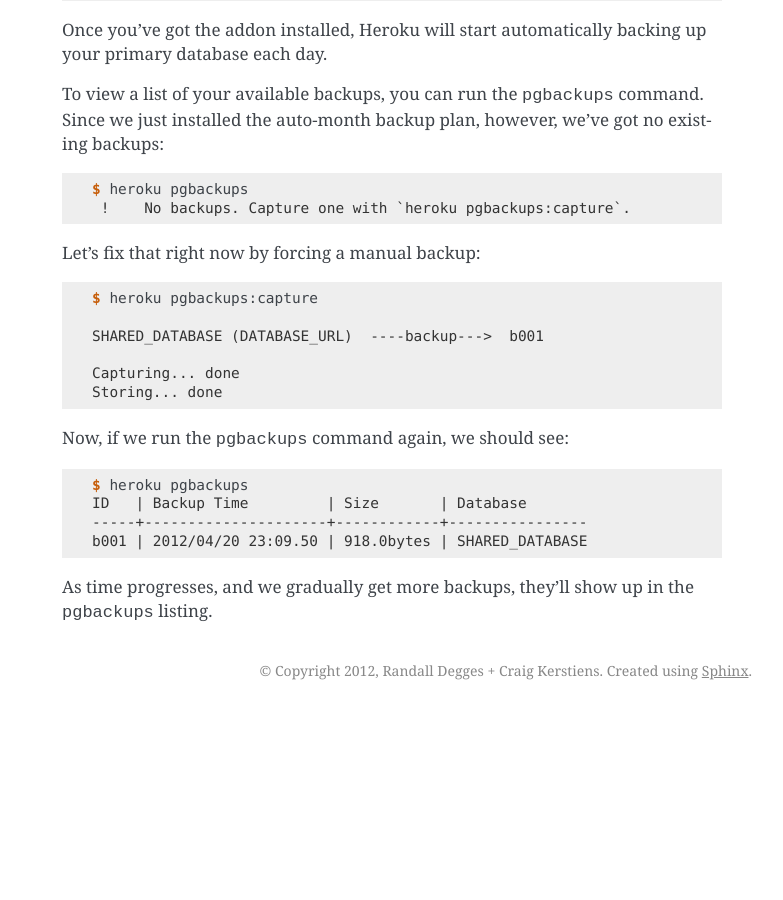
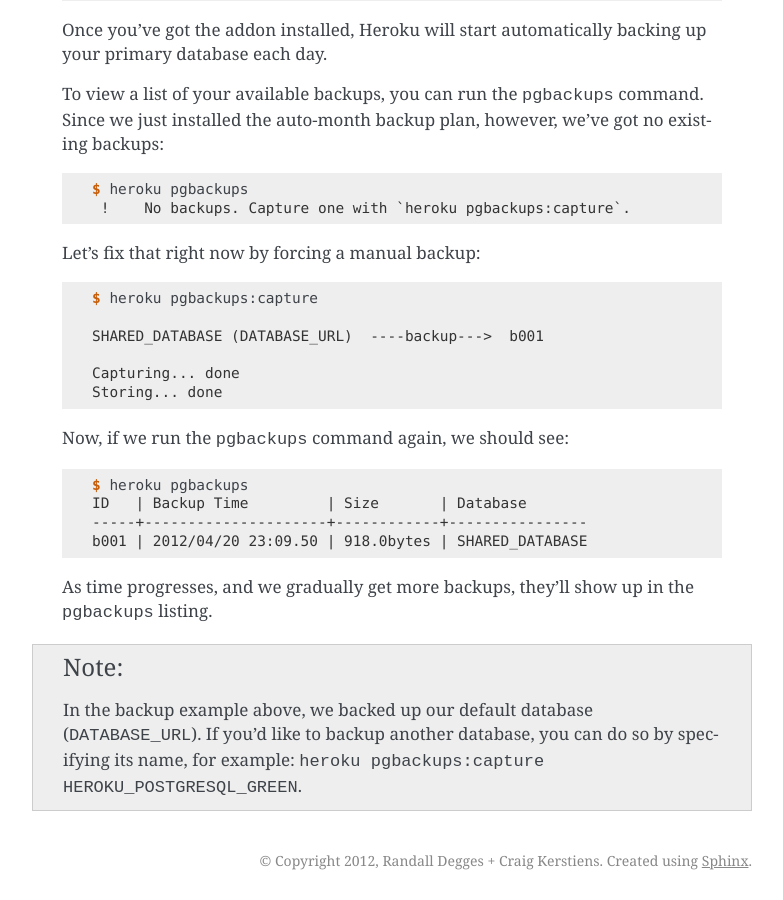
Before and after one commit to perryyo/deploydjango.com, a Sphinx documentation site: the page built from source/postgresql/advanced.rst, in a window 1280 px wide and 900 px high, scrolled down 2816 px. Shown: the whole window, without its empty margins (358-1141 px from the left). Built offline with Sphinx 7.4.7, drawn with Linux system fonts in a browser that asks for light colours; before the commit the page ends 3526 px from its top, so only the background shows below that.

Commit message:
Adding a note about specifying the db to backup.

```diff
--- a/source/postgresql/advanced.rst
+++ b/source/postgresql/advanced.rst
@@ -176,3 +176,9 @@
 
 As time progresses, and we gradually get more backups, they'll show up in the
 ``pgbackups`` listing.
+
+.. note::
+    In the backup example above, we backed up our default database
+    (``DATABASE_URL``). If you'd like to backup another database, you can do so
+    by specifying its name, for example: ``heroku pgbackups:capture
+    HEROKU_POSTGRESQL_GREEN``.
```
